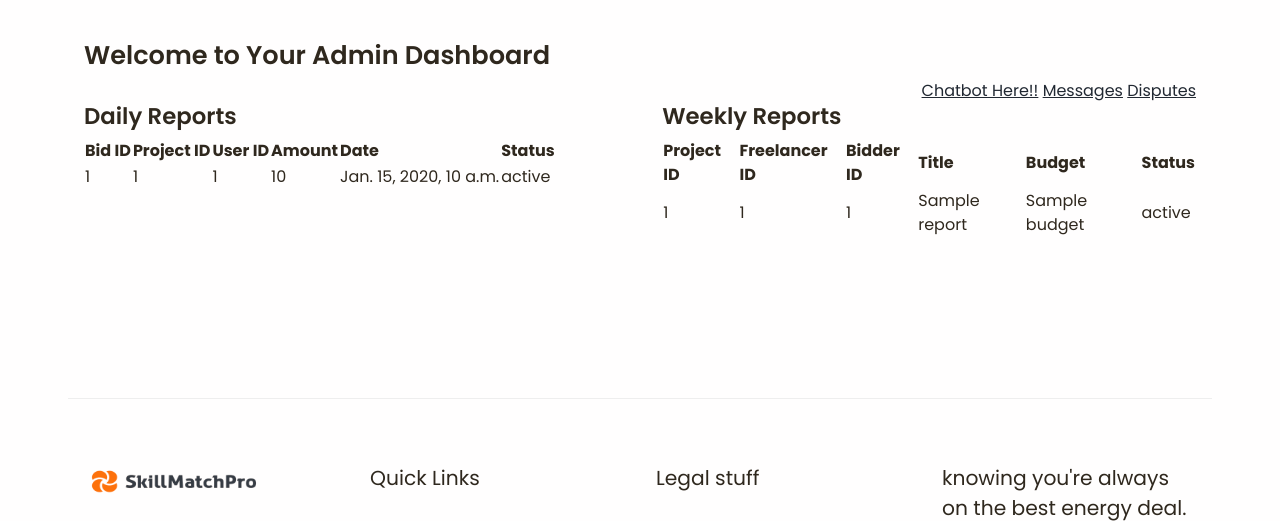
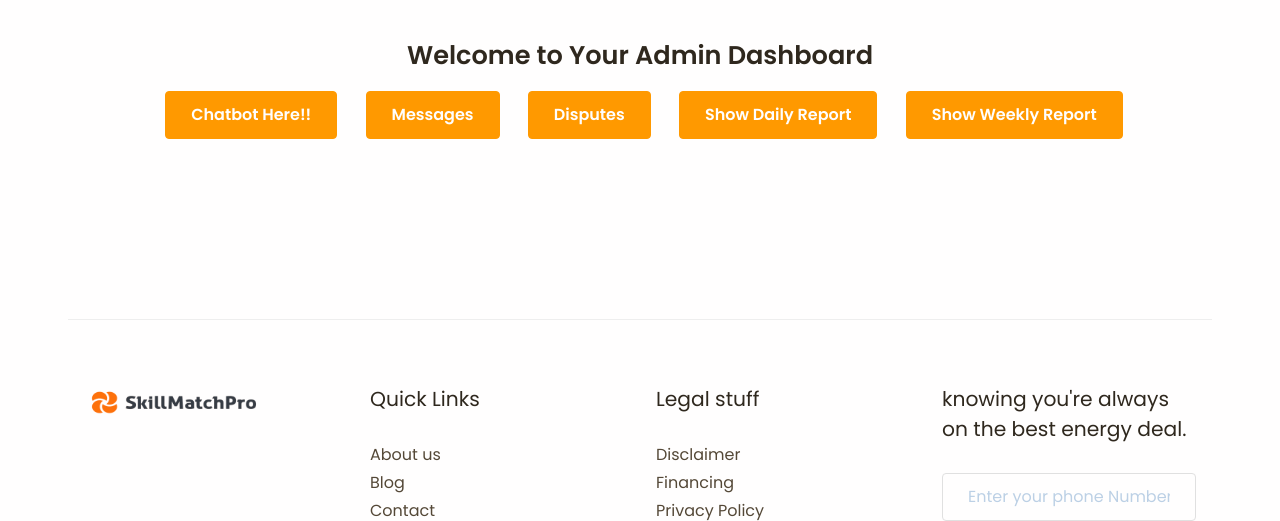
Before and after one commit to komalup1991/CS5200-SkillMatchPro, a Django app: template skillmatchpro/adminHome/templates/adminHome/dashboard.html in a window 1280 px wide. Shown: the part 80-601 px from the top of the page. Run offline with Django 4.2, Linux system fonts and the light colour scheme; the template is opened without the code that fills it: most values are stand-ins (such as "Sample title", 1, 10 or a date in 2020); some libraries are stand-ins or nearby versions; some web fonts are replaced.

Commit message:
update admin dashboard

```diff
--- a/skillmatchpro/adminHome/templates/adminHome/dashboard.html
+++ b/skillmatchpro/adminHome/templates/adminHome/dashboard.html
@@ -1,46 +1,60 @@
-
 {% extends "homePage/designDemo.html" %}
 
 {% block content %}
 <head>
-    <!-- <style>
-        .action-button {
-            background-color: #4CAF50; /* Green */
-            border: none;
-            color: white;
-            padding: 10px 20px;
+    <style>
+        /* Additional style to hide the reports initially */
+        .reports-container {
+            display: flex;
+            justify-content: center;
+            align-items: center;
+            flex-direction: column; /* Stack reports vertically */
+            /* height: 100vh; */
+        }
+
+        .daily-reports,
+        .weekly-reports {
+            display: none;
+            width: 80%; /* Adjust the width as needed */
+            margin-top: 20px; /* Add margin between reports */
+        }
+
+        .button-container {
+            text-align: center; /* Center-align the buttons */
+            margin-bottom: 20px;
+        }
+
+        /* Style for the dashboard heading */
+        .dashboard-heading {
             text-align: center;
-            text-decoration: none;
-            font-size: 16px;
-            cursor: pointer;
-            border-radius: 5px;
-            transition: background-color 0.3s;
-            margin-bottom: 10px; /* Add margin between buttons */
-            display: inline; /* Each button in a new line */
+            margin-bottom: 20px; /* Add space between the heading and buttons */
         }
-    </style> -->
+    </style>
 </head>
-<div class="dashboard">
-    <h2>Welcome to Your Admin Dashboard</h2>
+
+<div class="button-container">
+    <h2 class="dashboard-heading">Welcome to Your Admin Dashboard</h2>
 
     <!-- Move the buttons to the top right corner -->
-    <div style="text-align: right;">
-        <!-- Button 1 -->
-        <a href="{% url 'query_result' %}" class="action-button">Chatbot Here!!</a>
+    <div style="text-align: center;">
+        <!-- Buttons -->
+        <a href="{% url 'query_result' %}" class="btn btn-warning ms-3 custom-btn me-2">Chatbot Here!!</a>
+        <a href="{% url 'message_details' %}" class="btn btn-warning ms-3 custom-btn me-2">Messages</a>
+        <a href="{% url 'dispute_details' %}" class="btn btn-warning ms-3 custom-btn me-2">Disputes</a>
 
-        <!-- Button 2 -->
-        <a href="{% url 'message_details' %}" class="action-button">Messages</a>
+        <!-- Button to toggle daily reports -->
+        <a href="javascript:void(0);" onclick="toggleReports('daily_reports')" class="btn btn-warning ms-3 custom-btn me-2">Show Daily Report</a>
 
-        <!-- Button 3 -->
-        <a href="{% url 'dispute_details' %}" class="action-button">Disputes</a>
+        <!-- Button to toggle weekly reports -->
+        <a href="javascript:void(0);" onclick="toggleReports('weekly_reports')" class="btn btn-warning ms-3 custom-btn me-2">Show Weekly Report</a>
     </div>
 
-
-    <div style="display: flex; justify-content: space-between;">
+    <!-- Container for the reports -->
+    <div class="reports-container">
         <!-- Daily Reports -->
-        <div style="width: 48%;">
+        <div class="daily-reports">
             <h3>Daily Reports</h3>
-            <table>
+            <table class="table table-hover">
                 <thead>
                     <tr>
                         <th>Bid ID</th>
@@ -53,7 +67,7 @@
                 </thead>
                 <tbody>
                     {% for row in daily_reports %}
-                        <tr>
+                        <tr class="clickable-row" onclick="redirectToDetailPage('{{ row.id }}')">
                             <td>{{ row.bid_id }}</td>
                             <td>{{ row.project_id }}</td>
                             <td>{{ row.user_id }}</td>
@@ -67,9 +81,9 @@
         </div>
 
         <!-- Weekly Reports -->
-        <div style="width: 48%;">
+        <div class="weekly-reports">
             <h3>Weekly Reports</h3>
-            <table>
+            <table class="table table-hover">
                 <thead>
                     <tr>
                         <th>Project ID</th>
@@ -82,7 +96,7 @@
                 </thead>
                 <tbody>
                     {% for report in weekly_reports %}
-                        <tr>
+                        <tr class="clickable-row" onclick="redirectToDetailPage('{{ report.id }}')">
                             <td>{{ report.project_id }}</td>
                             <td>{{ report.freelancer_id }}</td>
                             <td>{{ report.bidder_id }}</td>
@@ -96,4 +110,31 @@
         </div>
     </div>
 </div>
+
+<script>
+    function toggleReports(reportType) {
+        // Get the reports container
+        var reportsContainer = document.querySelector('.reports-container');
+
+        // Show or hide reports based on the reportType
+        if (reportType === 'daily_reports') {
+            // Display the daily reports
+            document.querySelector('.daily-reports').style.display = 'block';
+            // Hide the weekly reports
+            document.querySelector('.weekly-reports').style.display = 'none';
+        } else if (reportType === 'weekly_reports') {
+            // Display the weekly reports
+            document.querySelector('.weekly-reports').style.display = 'block';
+            // Hide the daily reports
+            document.querySelector('.daily-reports').style.display = 'none';
+        }
+
+        // Toggle the visibility of the reports container
+        reportsContainer.style.display = 'flex';
+    }
+</script>
+
+<!-- reportsContainer.style.display = (reportsContainer.style.display === 'none' || reportsContainer.style.display === '') ? 'flex' : 'none'; -->
+
+
 {% endblock %}
--- a/skillmatchpro/adminHome/views.py
+++ b/skillmatchpro/adminHome/views.py
@@ -29,7 +29,7 @@ table_name = "Project"
 db_uri = f"mysql+pymysql://{user}:{password}@{endpoint_url}/{database}"
 db = SQLDatabase.from_uri(db_uri,include_tables=["Project","Bid","Category","Dispute","Invoice","Payment","Profile","Rating","Shipping","UserInfo"])
 llm = OpenAI(openai_api_key=openai_api_key, temperature=0, verbose=True)
-memory = ConversationBufferMemory(k=5)
+memory = ConversationBufferMemory(k=10)
 
 db_chain = SQLDatabaseChain.from_llm(llm, db, memory=memory, verbose=True, top_k=20)
 
```
Also changed, not shown: skillmatchpro/adminHome/templates/adminHome/dispute_details.html (+7 -5 lines), skillmatchpro/adminHome/templates/adminHome/message_details.html (+8 -5 lines), skillmatchpro/adminHome/templates/adminHome/result.html (+25 -51 lines).
